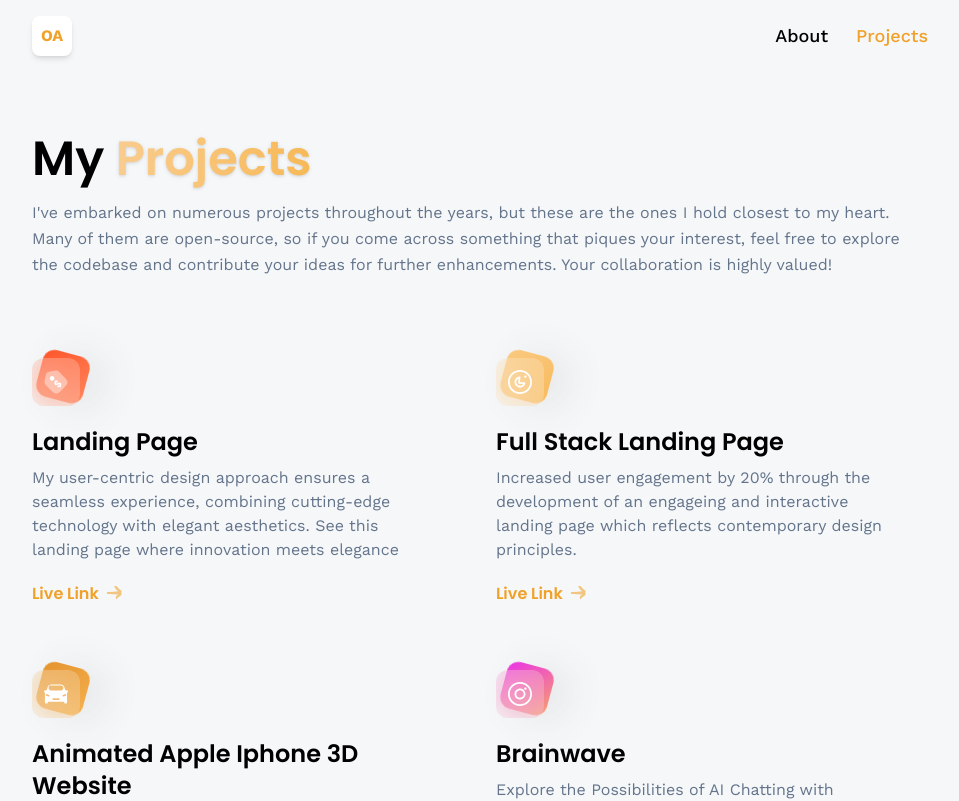
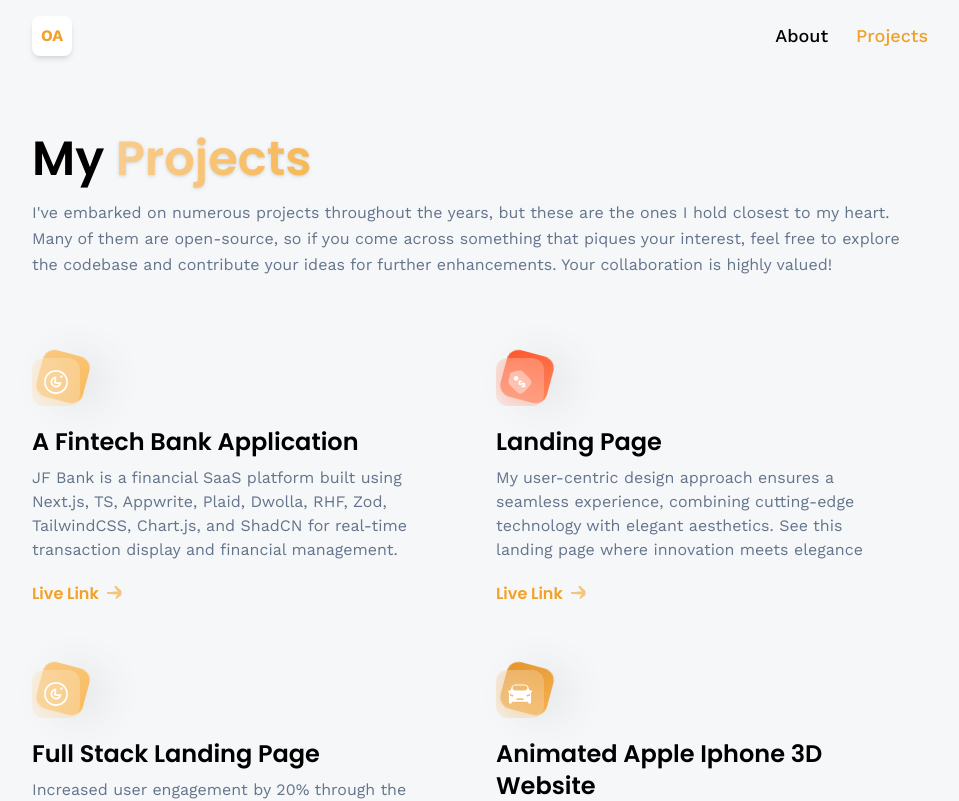
Before and after one commit to afovwe/3D_full_stack_portfolio, a React (Vite) app in the folder client/: page /projects in a window 1280 px wide. Shown: the top 801 px of the page, without its empty margins (160-1119 px from the left). Built offline with nearby package versions, Linux system fonts and the light colour scheme; no server answers.

Commit message:
add JF Bank project

```diff
--- a/client/src/constants/index.js
+++ b/client/src/constants/index.js
@@ -196,6 +196,13 @@ export const socialLinks = [
 ];
 
 export const projects = [
+     {
+        iconUrl: threads,
+        theme: 'btn-back-green',
+        name: 'A Fintech Bank Application',
+        description: 'JF Bank is a financial SaaS platform built using Next.js, TS, Appwrite, Plaid, Dwolla, RHF, Zod, TailwindCSS, Chart.js, and ShadCN for real-time transaction display and financial management.',
+        link: 'https://banking-eight-iota.vercel.app/',
+    },
     {
         iconUrl: pricewise,
         theme: 'btn-back-red',
@@ -225,5 +232,19 @@ export const projects = [
         name: 'Brainwave',
         description: 'Explore the Possibilities of AI Chatting with BrainwaveCurve. AI Chat App for seamless collaboration',
         link: 'https://brainwave-y4a5.onrender.com/',
-    }
+    } //,
+    // {
+    //     iconUrl: estate,
+    //     theme: 'btn-back-black',
+    //     name: 'Real-Estate Application',
+    //     description: 'Developed a web application for real estate listings, facilitating property searches and connecting buyers with sellers.',
+    //     link: 'https://omofovweakpadaka.vercel.app/',
+    // },
+    // {
+    //     iconUrl: summiz,
+    //     theme: 'btn-back-yellow',
+    //     name: 'AI Summarizer Application',
+    //     description: 'App that leverages AI to automatically generate concise & informative summaries from lengthy text content, or blogs.',
+    //     link: 'https://brainwave-y4a5.onrender.com/',
+    // }
 ];
```
